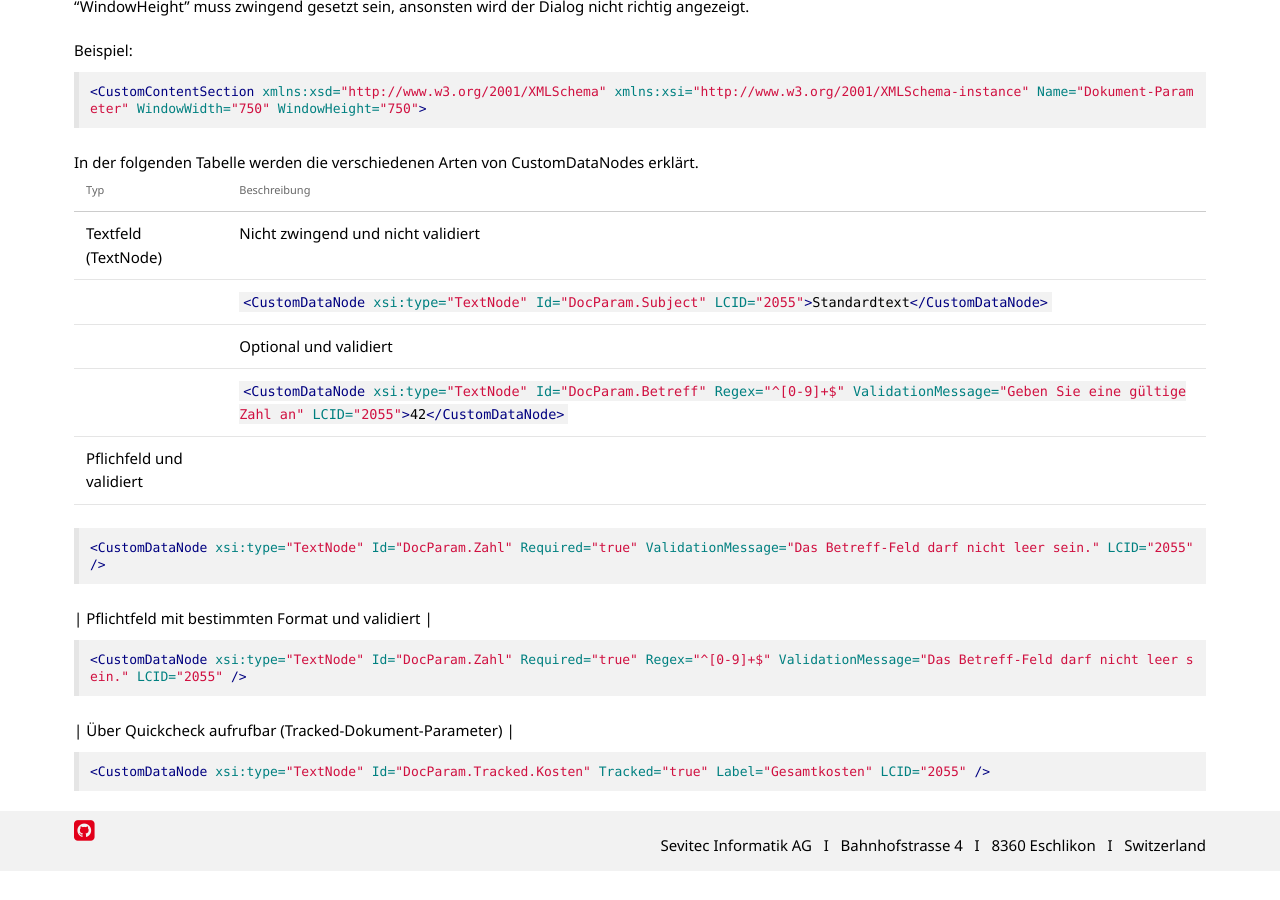
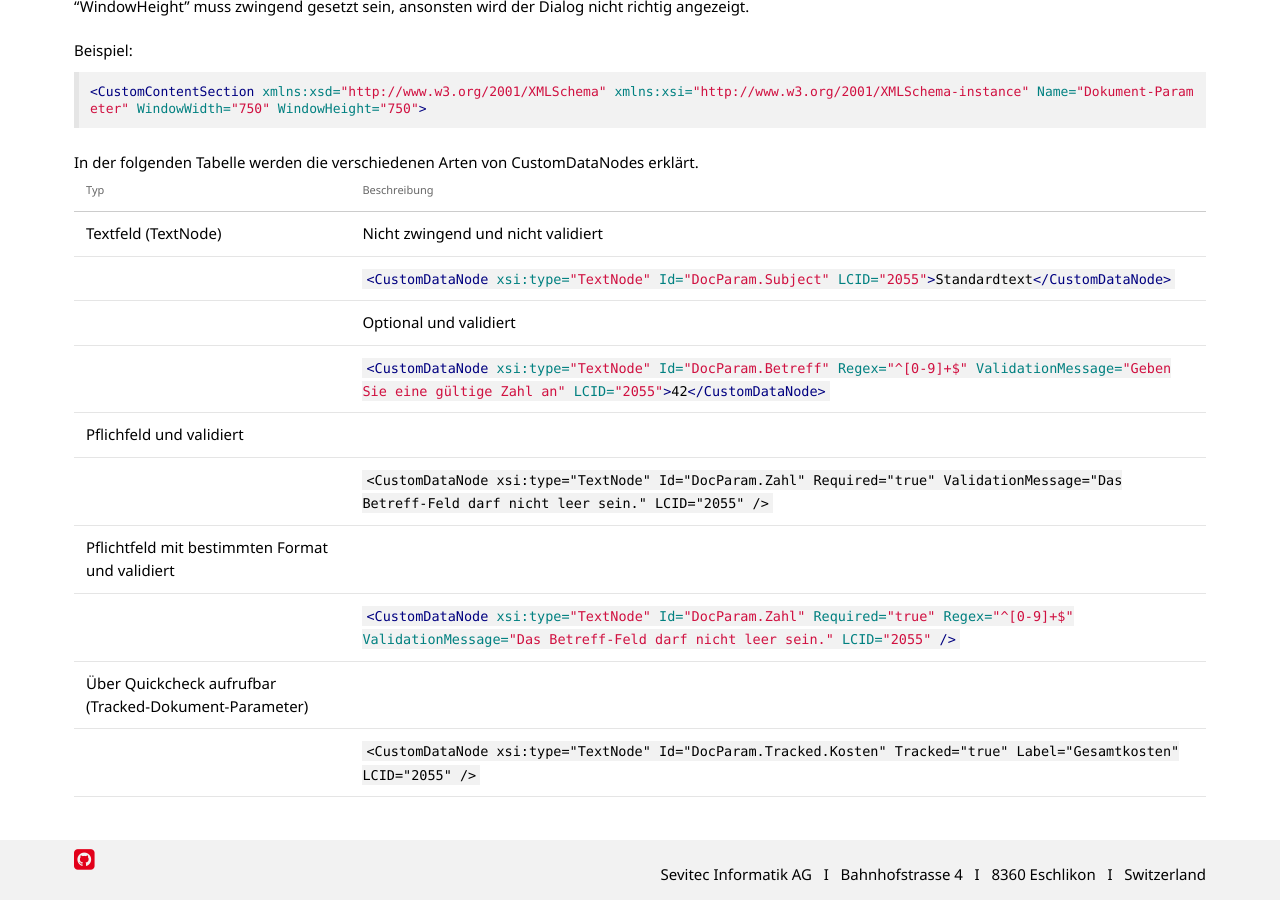
Before and after one commit to primesoft-group/oneoffixx-docs, a Jekyll site: the page built from _pages/docfunc/de/df-documentparameter.md, in a window 1280 px wide and 900 px high, scrolled down 952 px. Built offline with Jekyll 4.4.1, drawn with Linux system fonts in a browser that asks for light colours; nearby versions of some CDN libraries; some web fonts are replaced; before the commit the page ends 1823 px from its top, so only the background shows below that.

Commit message:
Table structure changed

````diff
--- a/_pages/docfunc/de/df-documentparameter.md
+++ b/_pages/docfunc/de/df-documentparameter.md
@@ -53,18 +53,10 @@ In der folgenden Tabelle werden die verschiedenen Arten von CustomDataNodes erkl
 |  Textfeld (TextNode) |  Nicht zwingend und nicht validiert  |
 |  | `<CustomDataNode xsi:type="TextNode" Id="DocParam.Subject" LCID="2055">Standardtext</CustomDataNode>`{:.language-xml}  |
 |  |  Optional und validiert  |
-|  |  `<CustomDataNode xsi:type="TextNode" Id="DocParam.Betreff" Regex="^[0-9]+$" ValidationMessage="Geben Sie eine gültige Zahl an" LCID="2055">42</CustomDataNode>`{:.language-xml .highlighter-rouge}  |
+|  |  `<CustomDataNode xsi:type="TextNode" Id="DocParam.Betreff" Regex="^[0-9]+$" ValidationMessage="Geben Sie eine gültige Zahl an" LCID="2055">42</CustomDataNode>`{:.language-xml}  |
 |  Pflichfeld und validiert |
-
-
-```xml
-<CustomDataNode xsi:type="TextNode" Id="DocParam.Zahl" Required="true" ValidationMessage="Das Betreff-Feld darf nicht leer sein." LCID="2055" />
-```
+|  |  `<CustomDataNode xsi:type="TextNode" Id="DocParam.Zahl" Required="true" ValidationMessage="Das Betreff-Feld darf nicht leer sein." LCID="2055" />`{:.languag-xml}  |
 |  Pflichtfeld mit bestimmten Format und validiert |
-```xml
-<CustomDataNode xsi:type="TextNode" Id="DocParam.Zahl" Required="true" Regex="^[0-9]+$" ValidationMessage="Das Betreff-Feld darf nicht leer sein." LCID="2055" />
-```
+|  |  `<CustomDataNode xsi:type="TextNode" Id="DocParam.Zahl" Required="true" Regex="^[0-9]+$" ValidationMessage="Das Betreff-Feld darf nicht leer sein." LCID="2055" />`{:.language-xml}  |
 |  Über Quickcheck aufrufbar (Tracked-Dokument-Parameter) |
-```xml
-<CustomDataNode xsi:type="TextNode" Id="DocParam.Tracked.Kosten" Tracked="true" Label="Gesamtkosten" LCID="2055" />
-```
+|  |  `<CustomDataNode xsi:type="TextNode" Id="DocParam.Tracked.Kosten" Tracked="true" Label="Gesamtkosten" LCID="2055" />`{:.langauge-xml}  |
````
